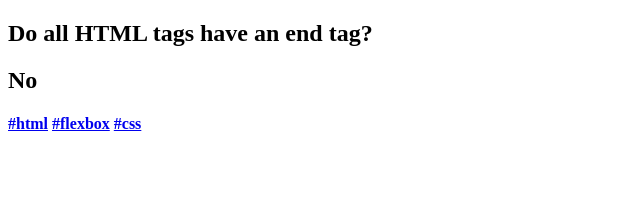
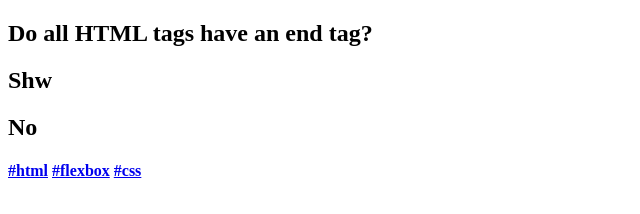
Before and after one commit to Nimbaland/Quiz-Project01, a plain HTML site: page index.html in a window 1280 px wide. Shown: the whole page, without its empty margins (0-640 px from the left). Drawn offline with Linux system fonts and the light colour scheme.

Commit message:
bottomQuestionBox

```diff
--- a/index.html
+++ b/index.html
@@ -16,12 +16,16 @@ Ouiz App prototyp.
 First Ouestion & Box
 -->
 <main>
+<section class="Questions">
 <body>
     <h2>Do all HTML tags have an end tag?</h2>
+    <h2>Shw</h2>
     <h2>No</h2>
-
 </body>
 
+<!--
+Box Bottom links
+-->
 <section>
     <h4 id="nav">
         <a href="https://de.wikipedia.org/wiki/Hypertext_Markup_Language">#html</a>
```
